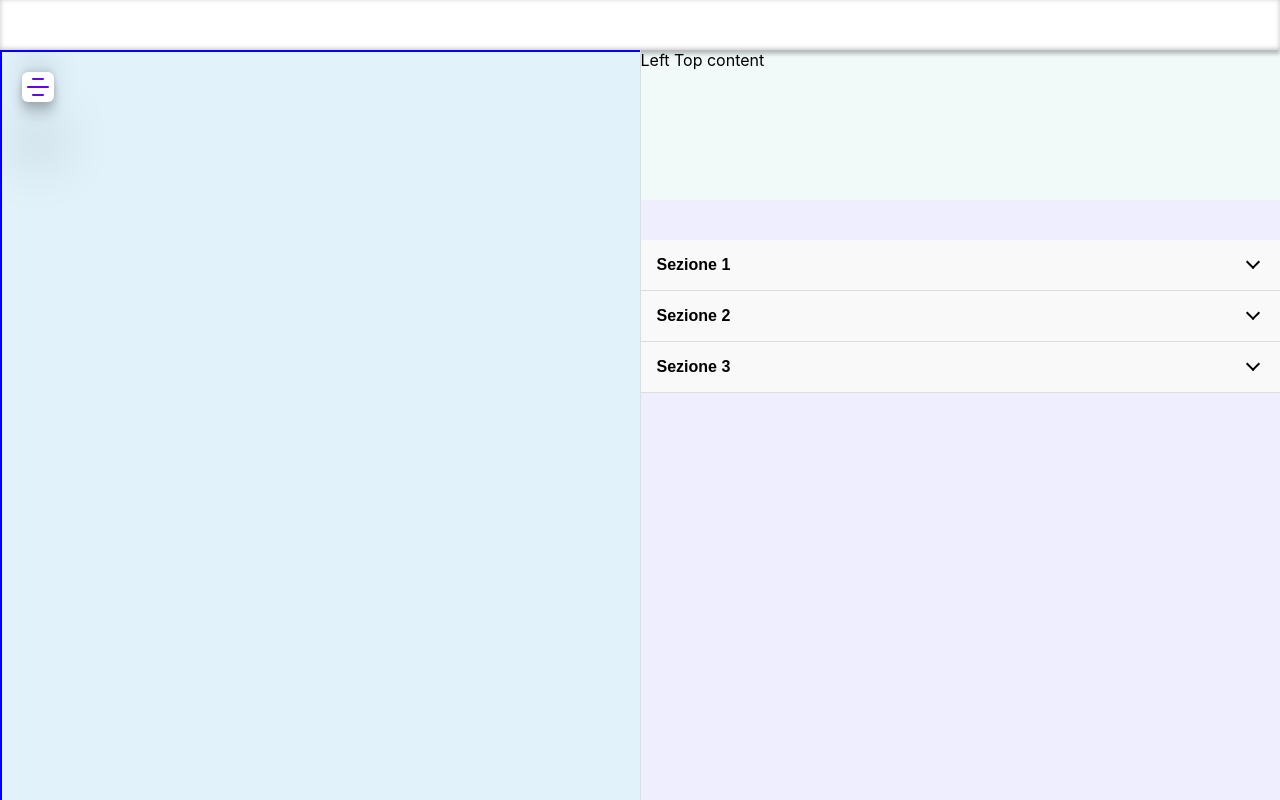
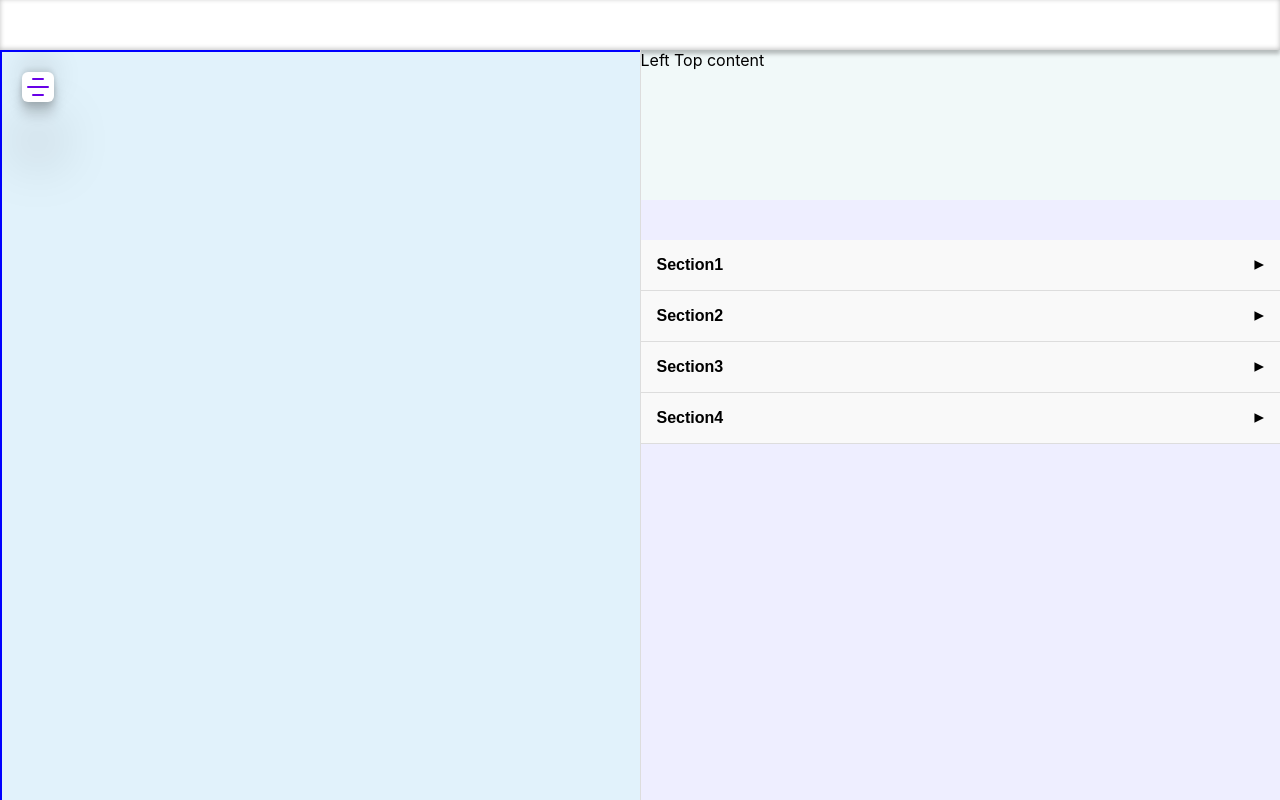
Before and after one commit to Tommaso-Zazzaretti/useReact, a React (Create React App) app: page / in a window 1280 px wide. Built offline with nearby package versions, Linux system fonts and the light colour scheme.

Commit message:
Added Accordion Context Prototype

```diff
--- a/src/App.tsx
+++ b/src/App.tsx
@@ -29,11 +29,22 @@ const App:React.FC<{}> = () => {
         <div style={{backgroundColor:'#EEEEFF', width:'100%', height:'100%'}}>
           <br></br>
           <br></br>
-          <Accordion singleOpen arrowStyle='chevron'>
-            <div title="Sezione 1">Contenuto 1</div>
-            <div title="Sezione 2">Contenuto 2</div>
-            <div title="Sezione 3">Contenuto 3</div>
+          <Accordion singleOpen arrowStyle='caret'>
+            <Accordion.Item title="Section1" ref={(ref)=>{console.log(ref)}}>
+              <div>Contenuto 1</div>
+            </Accordion.Item>
+            <Accordion.Item title="Section2">
+              <div>Contenuto 1</div>
+            </Accordion.Item>
+            <Accordion.Item title="Section3">
+              <div>Contenuto 1</div>
+            </Accordion.Item>
+             <Accordion.Item title="Section4">
+              <div>Contenuto 1</div>
+            </Accordion.Item>
+
           </Accordion>
+
         </div>
       </Splitter>
 
--- a/src/components/Accordion/Accordion.tsx
+++ b/src/components/Accordion/Accordion.tsx
@@ -1,20 +1,34 @@
 import React from "react";
 import css from './Accordion.module.css';
 
-export type IAccordionProps = Omit<React.HTMLAttributes<HTMLDivElement | null>, 'children'> & {
-  children: Array<React.ReactElement<unknown, string | React.JSXElementConstructor<unknown>>> | React.ReactElement<unknown, string | React.JSXElementConstructor<unknown>>,
-  singleOpen?: boolean;
-  arrowStyle?: 'chevron' | 'plus-minus' | 'caret'; // Prop per il tipo di freccia
+// CONTEXT
+type AccordionContextType = {
+  openIndexes: Array<number>,
+  arrowStyle?: 'chevron' | 'caret'
+  toggle:(index:number) => void,
+  subscribe:() => number;
+  length:() => number;
+}
+const AccordionContext = React.createContext<AccordionContextType>({
+  openIndexes:[],
+  arrowStyle:undefined,
+  toggle:()=>{},
+  length:()=>{return 0; },
+  subscribe:()=>{return 0; },
+});
+
+// ACCORDION
+export type IAccordionProps = Omit<React.HTMLAttributes<HTMLDivElement>, 'children'> & {
+  children:
+    | React.ReactElement<IAccordionItemProps, string | React.JSXElementConstructor<typeof Accordion.Item>>
+    | React.ReactElement<IAccordionItemProps, string | React.JSXElementConstructor<typeof Accordion.Item>>[]
+  singleOpen?: boolean
+  arrowStyle?: 'chevron' | 'caret'
 };
 
-export type AccordionItemProps = {
-  title: React.ReactNode;
-  children: React.ReactNode;
-};
+const AccordionBase: React.ForwardRefExoticComponent<IAccordionProps & React.RefAttributes<HTMLDivElement | null>> = React.forwardRef<HTMLDivElement | null, IAccordionProps>((props: IAccordionProps, ref: React.ForwardedRef<HTMLDivElement | null>) => {
 
-const Accordion: React.ForwardRefExoticComponent<IAccordionProps & React.RefAttributes<HTMLDivElement | null>> = React.forwardRef<HTMLDivElement | null, IAccordionProps>((props: IAccordionProps, ref: React.ForwardedRef<HTMLDivElement | null>) => {
-
-    const { singleOpen, arrowStyle = 'chevron', children, ...divProps } = props;
+  const {children,singleOpen,arrowStyle, ...divProps } = props;
   const wRef = React.useRef<HTMLDivElement | null>(null);
 
   // Link Forwarded div Ref with real div Ref
@@ -23,49 +37,102 @@ const Accordion: React.ForwardRefExoticComponent<IAccordionProps & React.RefAttr
   });
 
   const [openIndexes, setOpenIndexes] = React.useState<number[]>([]);
-
-    const contentHeights = React.useRef<Record<number, number>>({});
+  const itemCounter = React.useRef<number>(0);
 
   const toggle = (index: number) => {
     setOpenIndexes(prev => {
       return prev.includes(index) ? prev.filter(i => i !== index) : singleOpen ? [index]: [...prev, index]
     });
+  }
+  const subscribe = ():number => {
+    const index = itemCounter.current;
+    itemCounter.current += 1;
+    return index;
   };
 
-  const childrenArray = React.Children.toArray(children) as React.ReactElement<AccordionItemProps>[];
+  const length = ():number => {
+    return Array.isArray(children) ? children.length : 1;
+  }
 
   return (
+    <AccordionContext.Provider value={{ openIndexes,arrowStyle, toggle,subscribe, length }}>
       <div ref={wRef} {...divProps} className={`${divProps?.className ?? ''} ${css.accordionGroup}`}>
+        {children}
+      </div>
+    </AccordionContext.Provider>
+  )
+});
 
-      {childrenArray.map((child, index, children) => {
-            const isOpen = openIndexes.includes(index);
+
+// ITEM
+
+type IAccordionItemInnerProps = Omit<React.HTMLAttributes<HTMLDivElement | null>, 'children'> & {
+  children: React.ReactElement<unknown, string | React.JSXElementConstructor<unknown>>
+  title:string,
+};
+
+const AccordionItem: React.ForwardRefExoticComponent<IAccordionItemInnerProps & React.RefAttributes<HTMLDivElement | null>> = React.forwardRef<HTMLDivElement | null, IAccordionItemInnerProps>((props: IAccordionItemInnerProps, ref: React.ForwardedRef<HTMLDivElement | null>) => {
+
+  const { children, } = props;
+  const wRef = React.useRef<HTMLDivElement | null>(null);
+
+  // Link Forwarded div Ref with real div Ref
+  React.useImperativeHandle<HTMLDivElement | null, HTMLDivElement | null>(ref, () => {
+    return wRef.current;
+  });
+
+  const onChildMount = React.useCallback((ref:HTMLDivElement|null) => {
+    if (ref===null || ref.scrollHeight===undefined) { return; }
+    setChildrenHeight(ref.scrollHeight)
+  },[])
+
+  const [childrenHeight,setChildrenHeight] = React.useState(0);
+
+  const ctx = React.useContext<AccordionContextType>(AccordionContext);
+
+  const [index, setIndex] = React.useState<number | null>(null);
+
+  const isOpen=index!==null && ctx.openIndexes.includes(index);
+  React.useEffect(() => {
+    if(index!==null){ return }
+    const newIndex = ctx.subscribe();
+    setIndex(newIndex);
+  }, [ctx,index]);
+
+  React.useEffect(()=>{
+    return () => console.log('UNMOUNT')
+  },[])
 
   return (
-                <div className={`${css.accordion} ${isOpen ? css.accordionOpen : ''}`} key={index} style={{marginTop: index===0 ? 0 : undefined, marginBottom: index===children.length-1 ? 0 : undefined}}>
-                    <button className={css.header} onClick={() => toggle(index)}>
-                        <span className={css.title}>{child.props.title}</span>
+    <div ref={wRef} className={`${css.accordion} ${isOpen ? css.accordionOpen : ''}`} key={index} style={{marginTop: index===0 ? 0 : undefined, marginBottom: index===ctx.length()-1 ? 0 : undefined}}
+    >
+      <button className={css.header} onClick={() => { if(index===null){ return; } ctx.toggle(index); }}>
+        <span className={css.title}>{props.title}</span>
         <span className={css.arrowWrapper}>
-                            <span className={`${css.arrow} ${isOpen ? css.rotated : ''} ${css[arrowStyle]}`} />
+          <span className={`${css.arrow} ${isOpen ? css.rotated : ''} ${css[ctx.arrowStyle ?? 'chevron']}`} />
         </span>
       </button>
 
       <div
         className={`${css.content} ${isOpen ? css.expanded : ''}`}
-                    style={{maxHeight: isOpen ? `${contentHeights.current[index] || 0}px` : '0px'}}
-                    ref={el => {
-                if (el && el.scrollHeight) {
-                  contentHeights.current[index] = el.scrollHeight;
-                }
-              }}
+        style={{maxHeight: isOpen ? `${childrenHeight || 0}px` : '0px'}}
+        ref={onChildMount}
       >
-              <div className={css.innerContent}>{child.props.children}</div>
+        <div className={css.innerContent}>{children}</div>
       </div>
-          </div>
-        );
-      })}
-
     </div>
   );
 });
 
+
+
+
+export type IAccordionItemProps = Omit<IAccordionItemInnerProps, 'index'>
+
+const Accordion = AccordionBase as React.ForwardRefExoticComponent<IAccordionProps & React.RefAttributes<HTMLDivElement>> & {
+  Item: React.ForwardRefExoticComponent<IAccordionItemProps & React.RefAttributes<HTMLDivElement | null>>;
+};
+
+Accordion.Item = AccordionItem as React.ForwardRefExoticComponent<IAccordionItemProps & React.RefAttributes<HTMLDivElement | null>>;
+
 export default Accordion;
```
Lines whose indentation alone changed are shown as unchanged.
